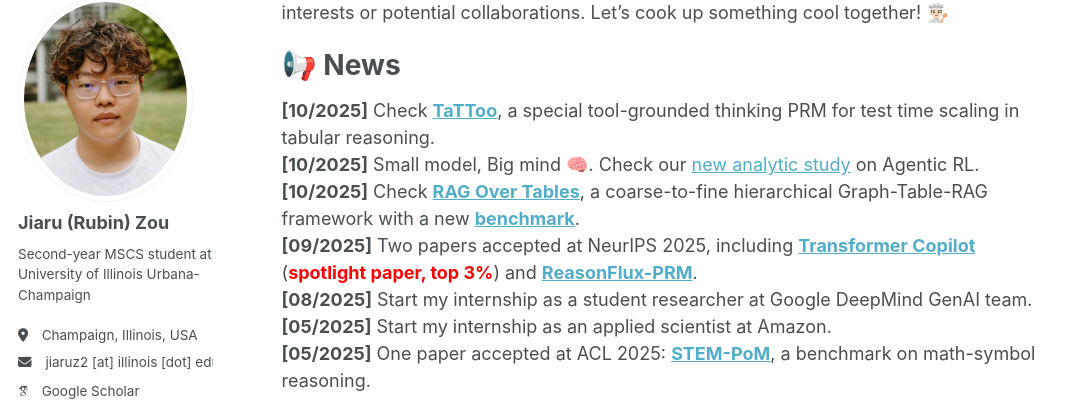
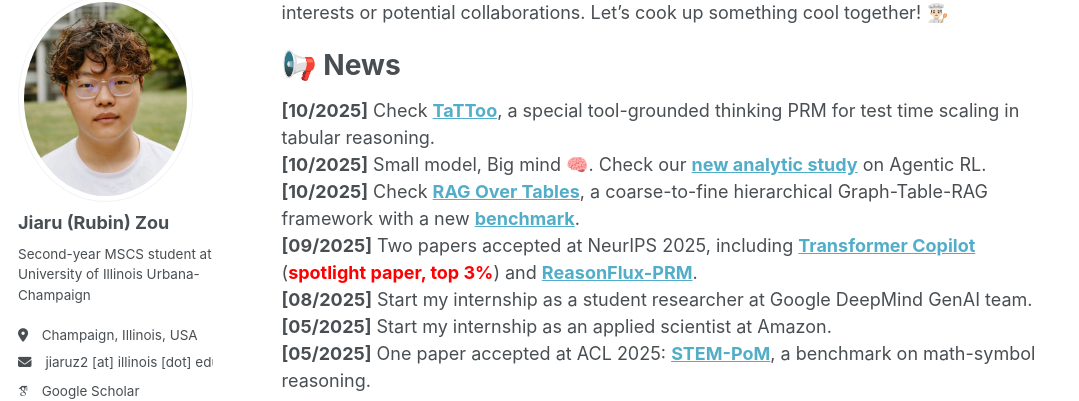
Before and after one commit to jiaruzouu/jiaruzouu.github.io, a Jekyll site: the page built from _pages/about.md, in a window 1280 px wide and 900 px high, scrolled down 563 px. Shown: the part 103-504 px from the top of the window, without its empty margins (0-1079 px from the left). Built offline with Jekyll 4.4.1, drawn with Linux system fonts in a browser that asks for light colours; some web fonts are replaced; a script that is not in the unit is left out.

Commit message:
update website

```diff
--- a/_pages/about.md
+++ b/_pages/about.md
@@ -22,7 +22,7 @@ I’m always happy to connect! Feel free to email me if you’d like to discuss
 # 📢 News
 
 **[10/2025]** Check [**TaTToo**](https://arxiv.org/abs/2510.06217), a special tool-grounded thinking PRM for test time scaling in tabular reasoning.\
-**[10/2025]** Small model, Big mind 🧠. Check our [new analytic study](https://arxiv.org/pdf/2510.11701) on Agentic RL.\
+**[10/2025]** Small model, Big mind 🧠. Check our [**new analytic study**](https://arxiv.org/pdf/2510.11701) on Agentic RL.\
 **[10/2025]** Check [**RAG Over Tables**](https://arxiv.org/abs/2504.01346v4), a coarse-to-fine hierarchical Graph-Table-RAG framework with a new [**benchmark**](https://huggingface.co/collections/jiaruz2/multitableqa-68dc8d850ea7e168f47cecd8).\
 **[09/2025]** Two papers accepted at NeurIPS 2025, including [**Transformer Copilot**](https://arxiv.org/abs/2505.16270) (<span style="color:red">**spotlight paper, top 3%**</span>) and [**ReasonFlux-PRM**](https://arxiv.org/abs/2506.18896).\
 **[08/2025]** Start my internship as a student researcher at Google DeepMind GenAI team.\
```
